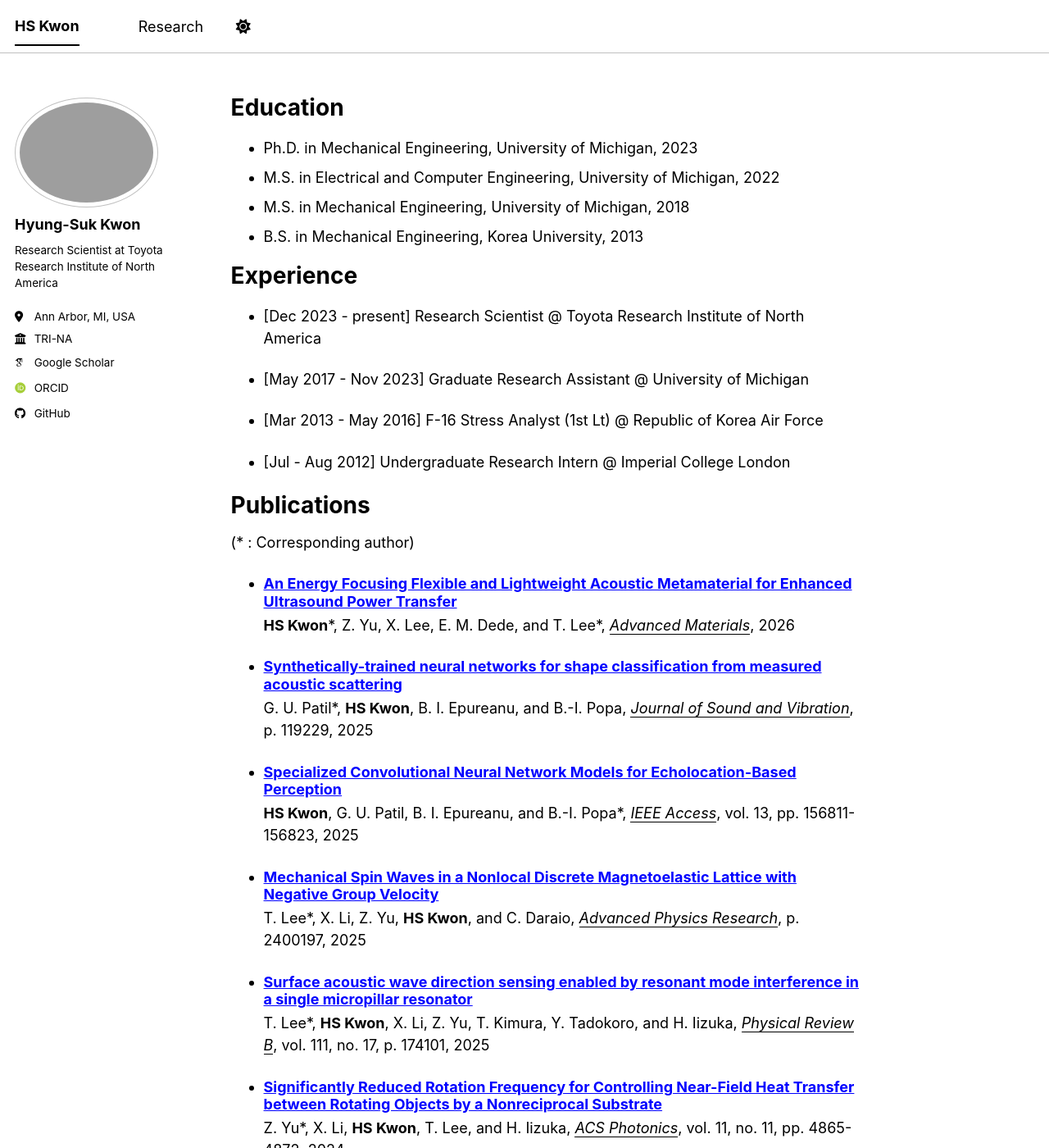
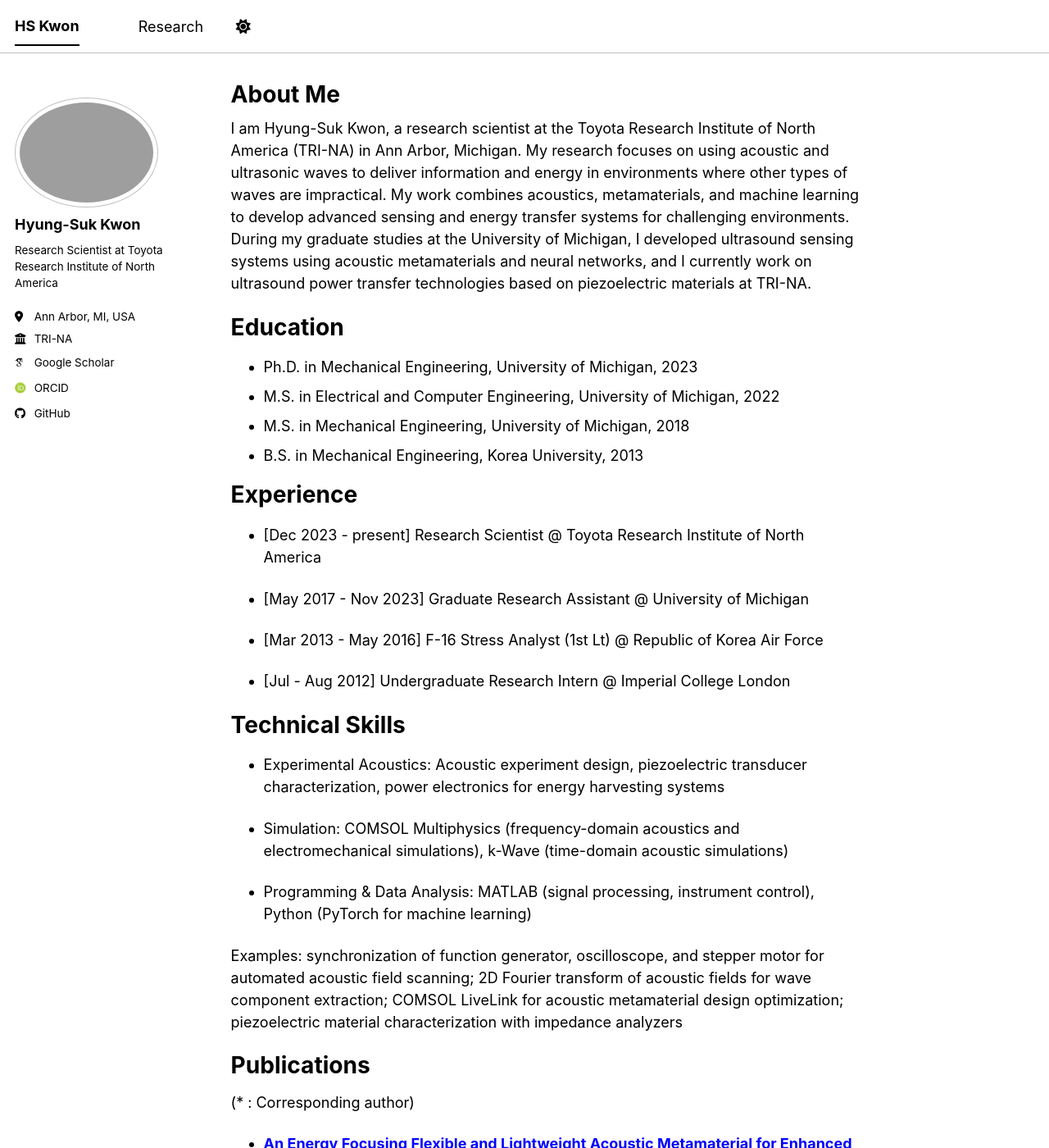
Before and after one commit to Kwon-HyungSuk/kwon-hyungsuk.github.io, a Jekyll site: the page built from _pages/about.md, in a window 1280 px wide and 1400 px high. Shown: the whole window at 82% size. Built offline with Jekyll 4.4.1, drawn with Linux system fonts in a browser that asks for light colours; some web fonts are replaced; a script bundle is joined from its source files by our own code; library files that are not in the unit come from our copies.

Commit message:
Update about.md

```diff
--- a/_pages/about.md
+++ b/_pages/about.md
@@ -1,11 +1,13 @@
 ---
 permalink: /
-title: ""
+title: "About Me"
 author_profile: true
 redirect_from:
   - /about/
   - /about.html
 ---
+
+I am Hyung-Suk Kwon, a research scientist at the Toyota Research Institute of North America (TRI-NA) in Ann Arbor, Michigan. My research focuses on using acoustic and ultrasonic waves to deliver information and energy in environments where other types of waves are impractical. My work combines acoustics, metamaterials, and machine learning to develop advanced sensing and energy transfer systems for challenging environments. During my graduate studies at the University of Michigan, I developed ultrasound sensing systems using acoustic metamaterials and neural networks, and I currently work on ultrasound power transfer technologies based on piezoelectric materials at TRI-NA.
 
 Education
 ======
@@ -24,6 +26,17 @@
 
 * [Jul - Aug 2012] Undergraduate Research Intern @ Imperial College London
 
+Technical Skills
+======
+
+* Experimental Acoustics: Acoustic experiment design, piezoelectric transducer characterization, power electronics for energy harvesting systems
+
+* Simulation: COMSOL Multiphysics (frequency-domain acoustics and electromechanical simulations), k-Wave (time-domain acoustic simulations)
+
+* Programming & Data Analysis: MATLAB (signal processing, instrument control), Python (PyTorch for machine learning)
+
+Examples: synchronization of function generator, oscilloscope, and stepper motor for automated acoustic field scanning; 2D Fourier transform of acoustic fields for wave component extraction; COMSOL LiveLink for acoustic metamaterial design optimization; piezoelectric material characterization with impedance analyzers
+
 Publications
 ======
 (* : Corresponding author)
```
